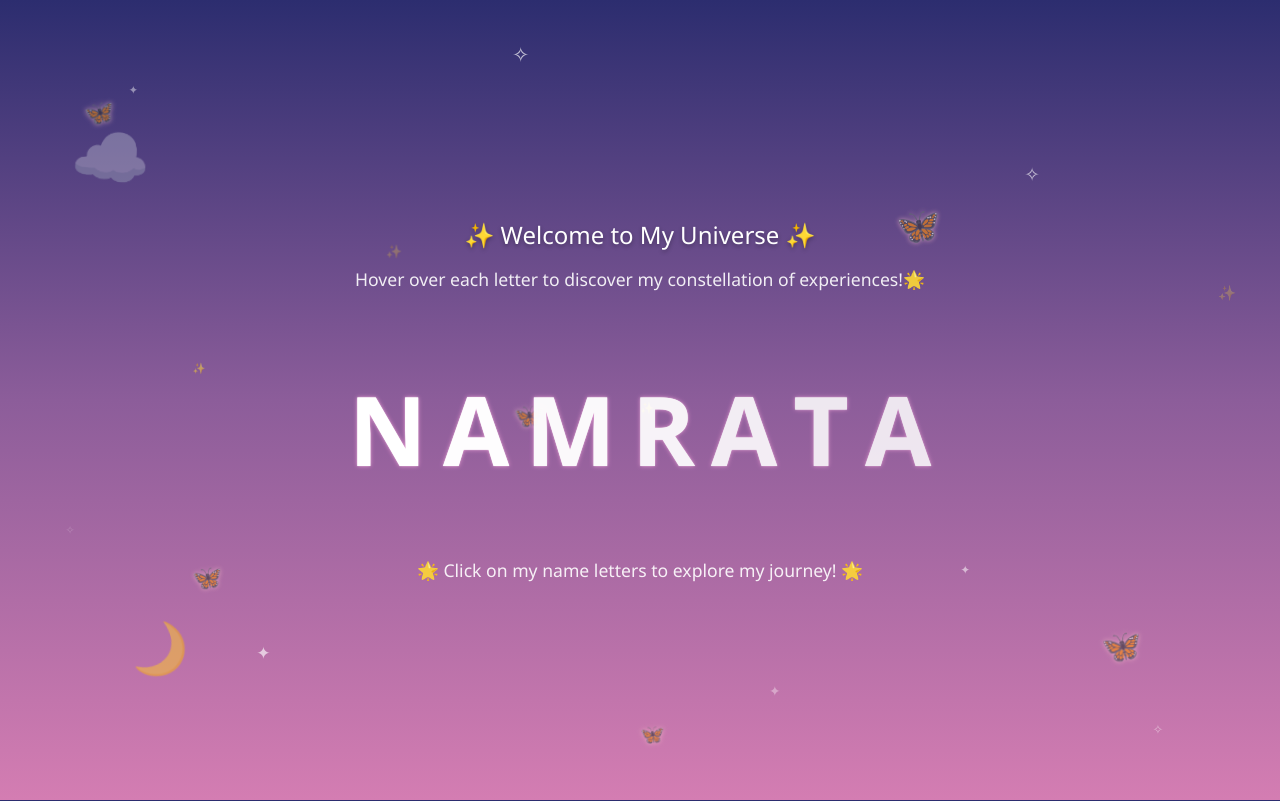
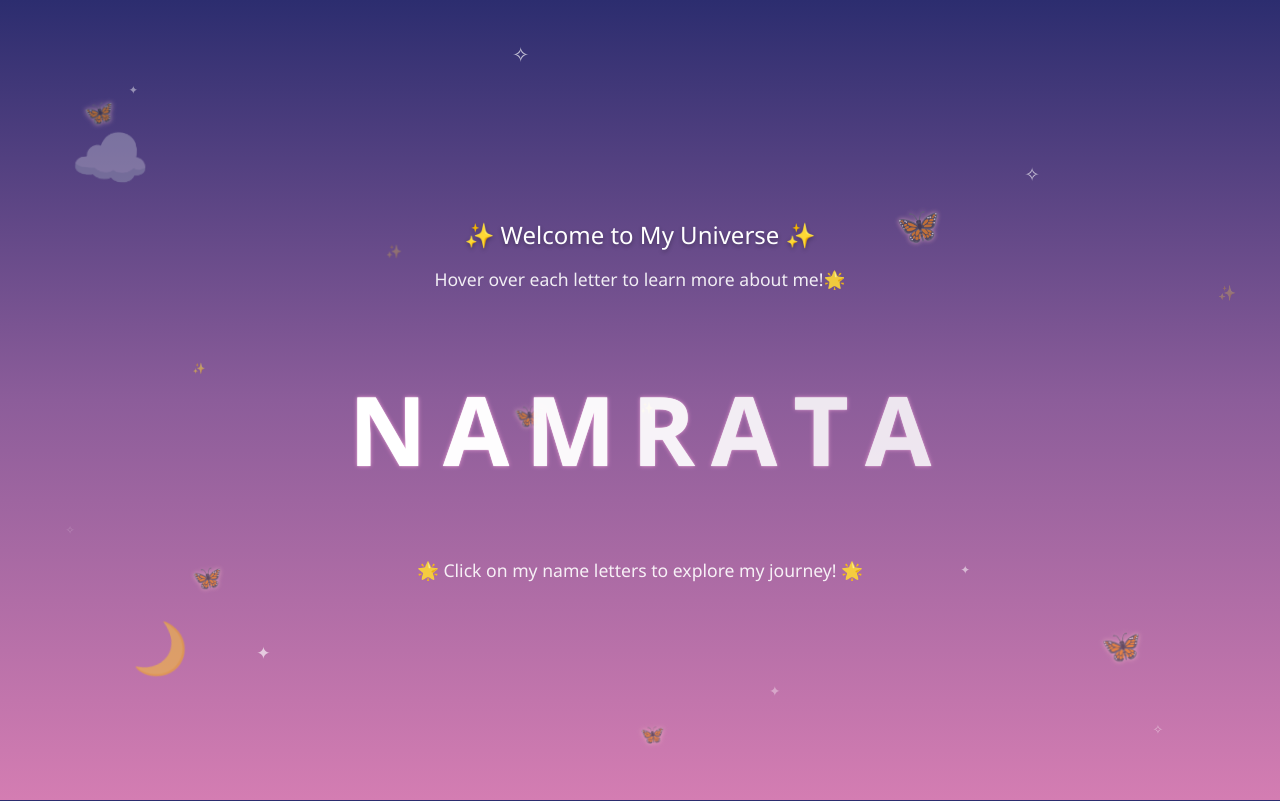
Before and after one commit to Surajpandit09/namrata-galaxy-site, a plain HTML site: page index.html in a window 1280 px wide. Drawn offline with Linux system fonts and the light colour scheme.

Commit message:
Update index.html

```diff
--- a/index.html
+++ b/index.html
@@ -468,7 +468,7 @@
     <div class="container">
         <div class="title">
             <h1 class="subtitle">✨ Welcome to My Universe ✨</h1>
-            <p class="instruction">Hover over each letter to discover my constellation of experiences!🌟</p>
+            <p class="instruction">Hover over each letter to learn more about me!🌟</p>
         </div>
 
         <div class="name-container">
```
